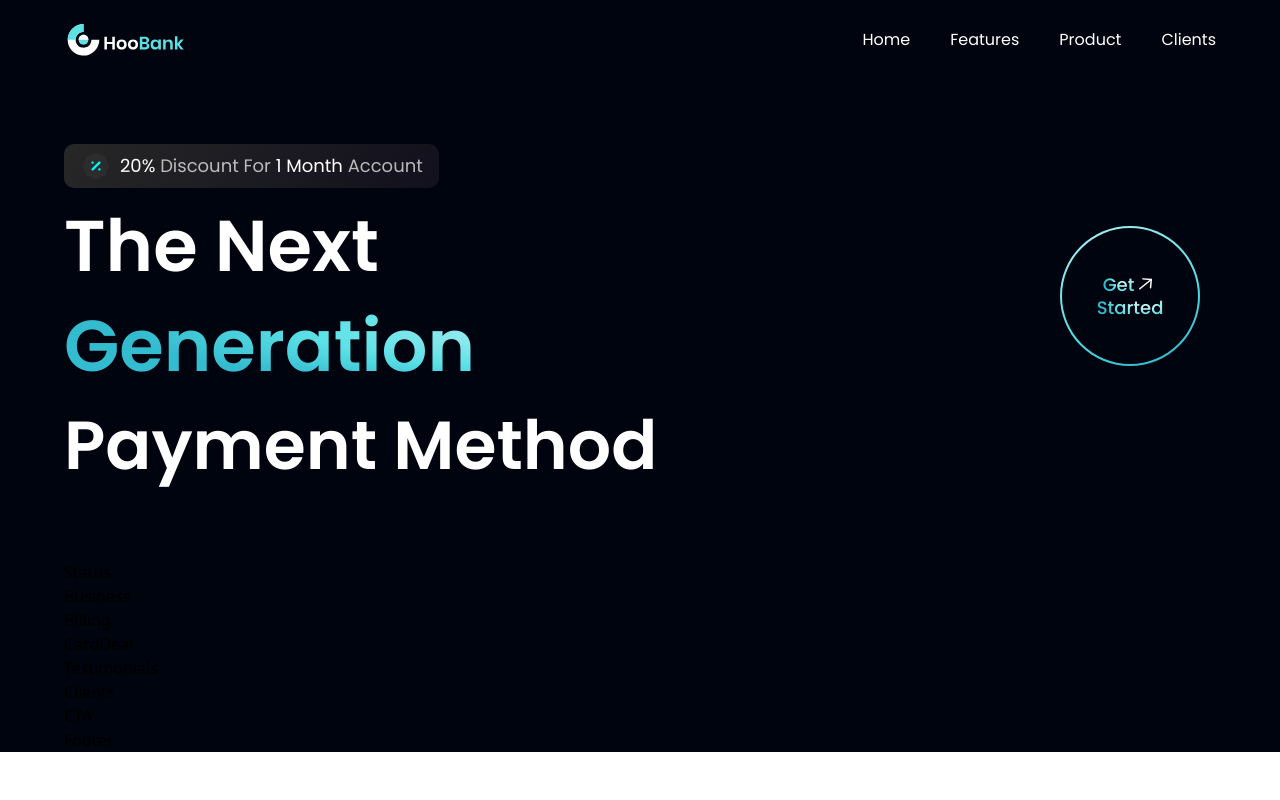
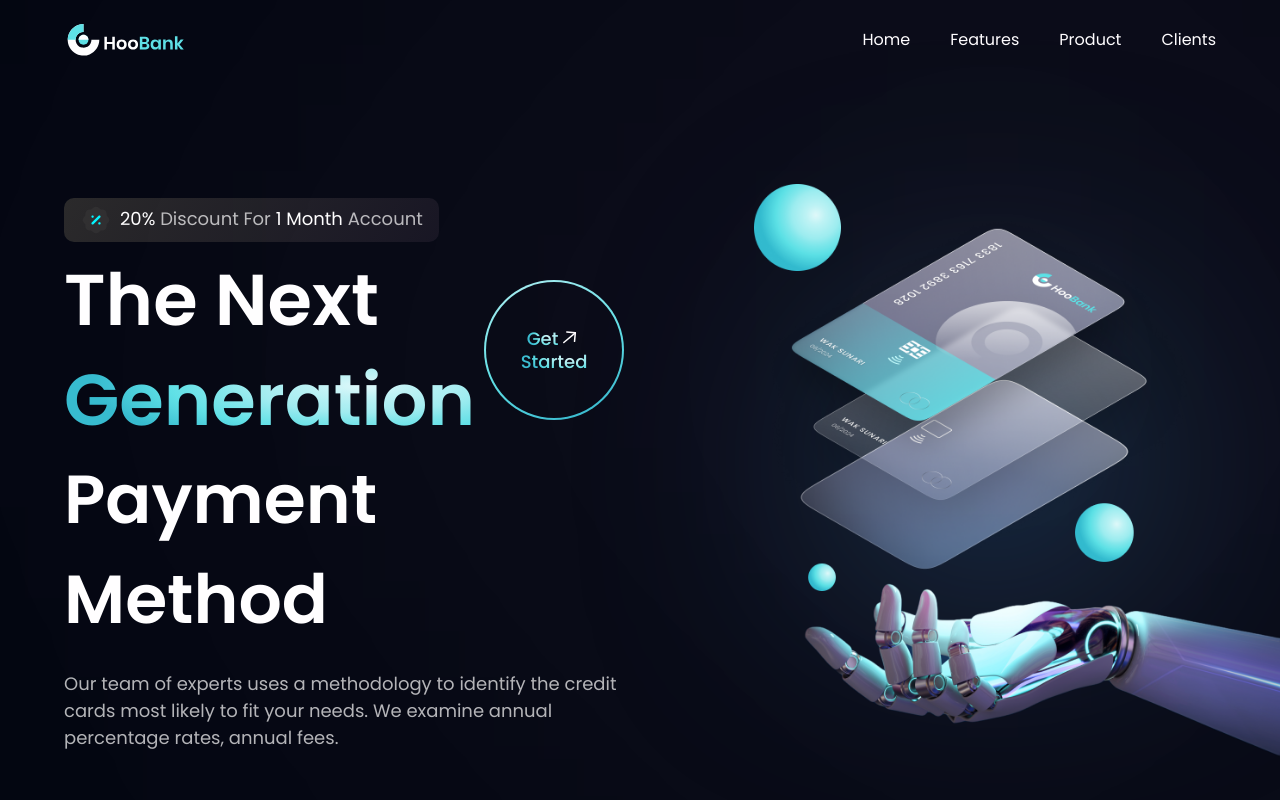
Before and after one commit to eric-antonio/bank_modern_app, a React (Vite) app: page / in a window 1280 px wide. Shown: the top 800 px of the page. Built offline with nearby package versions, Linux system fonts and the light colour scheme.

Commit message:
Update Hero.jsx

```diff
--- a/src/components/Hero.jsx
+++ b/src/components/Hero.jsx
@@ -3,7 +3,7 @@ import { discount, robot } from "../assets";
 import GetStarted from "./GetStarted";
 
 const Hero = () => (
-  <section id="home" className={`flex mb:flex-row flex-col ${styles.paddingY}`}>
+  <section id="home" className={`flex md:flex-row flex-col ${styles.paddingY}`}>
     <div
       className={`flex-1 ${styles.flexStart} flex-col xl:px-0 sm:px-16 px:6`}
     >
@@ -32,6 +32,27 @@ const Hero = () => (
       <h1 className=" font-poppins text-white font-semibold ss:text-[68px] text-[52px] ss:leading-[100px] leading-[75px] w-full">
         Payment Method
       </h1>
+      <p className={`${styles.paragraph}max-w-[470px] mt-5 `}>
+        Our team of experts uses a methodology to identify the credit cards most
+        likely to fit your needs. We examine annual percentage rates, annual
+        fees.
+      </p>
+    </div>
+
+    <div className={` flex-1 flex ${styles.flexCenter}md:my-0 my-10 relative`}>
+      <img
+        src={robot}
+        className="w-[100%] h-[100%] relative  z-[5] "
+        alt="Robot"
+      />
+
+      <div className=" absolute z-[0] w-[40%] h-[35%] top-0 pink__gradient" />
+      <div className=" absolute z-[1] w-[80%] h-[80%] bottom-40 rounded-full  white__gradient" />
+      <div className=" absolute z-[0] w-[50%] h-[50%] top-20  bottom-40 blue__gradient" />
+    </div>
+
+    <div className={`ss:hidden ${styles.flexCenter} `}>
+      <GetStarted />
     </div>
   </section>
 );
```
